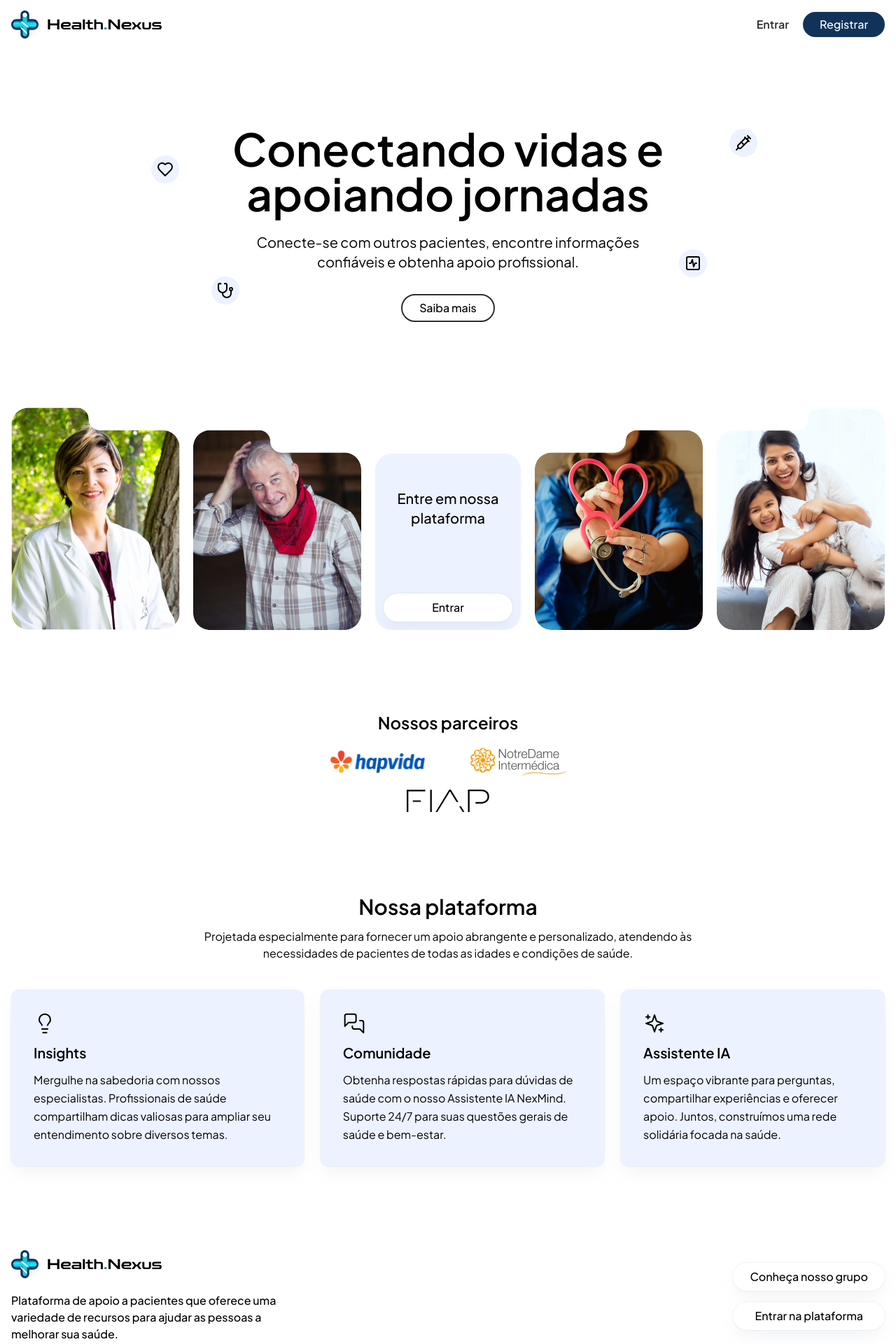
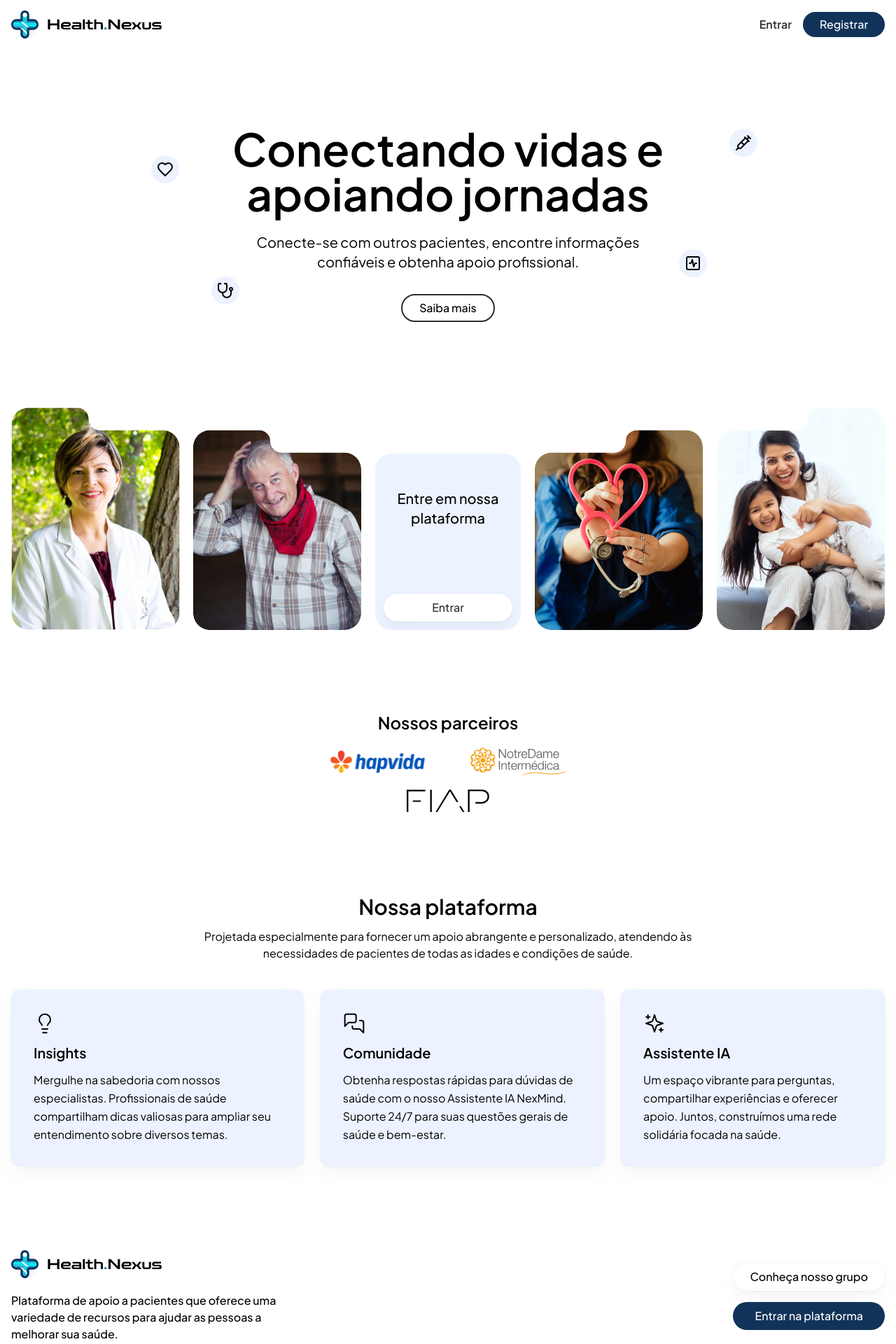
Before and after one commit to ErickKS/health-nexus, a Next.js app: page / in a window 1280 px wide. Shown: the top 1920 px of the page at 70% size. Built offline with nearby package versions, Linux system fonts and the light colour scheme.

Commit message:
refactor: components (home)

```diff
--- a/src/components/home/banner.tsx
+++ b/src/components/home/banner.tsx
@@ -15,7 +15,7 @@ export function Banner() {
 
         <a
           href="#partnership"
-          className="relative z-10 flex justify-center items-center h-10 px-6 border-2 border-gray rounded-full font-medium"
+          className="relative z-10 flex justify-center items-center h-10 px-6 border-2 border-gray rounded-full font-medium outline-none transition-all focus:bg-gray focus:text-white hover:bg-gray hover:text-white"
         >
           Saiba mais
         </a>
--- /dev/null
+++ b/src/components/home/button.tsx
@@ -0,0 +1,26 @@
+import Link, { LinkProps } from "next/link";
+import clsx from "clsx";
+
+interface ButtonProps extends LinkProps {
+  variant?: "primary" | "secondary" | "extra";
+  size: "lg" | "sm";
+  children: React.ReactNode;
+}
+
+export function Button({ variant = "primary", size, children, ...props }: ButtonProps) {
+  return (
+    <Link
+      className={clsx(
+        "flex justify-center items-center h-10 rounded-full",
+        { "h-10": size === "lg" },
+        { "h-9": size === "sm" },
+        { "bg-primary text-white px-6 font-medium": variant === "primary" },
+        { "bg-white text-gray px-6 font-medium shadow-main": variant === "secondary" },
+        { "bg-white text-gray px-2 font-semibold": variant === "extra" }
+      )}
+      {...props}
+    >
+      {children}
+    </Link>
+  );
+}
--- a/src/components/home/footer.tsx
+++ b/src/components/home/footer.tsx
@@ -1,7 +1,7 @@
 import Image from "next/image";
-import Link from "next/link";
 
 import { Members } from "./members";
+import { Button } from "./button";
 
 export function Footer() {
   return (
@@ -18,12 +18,9 @@ export function Footer() {
         <div className="flex flex-col gap-4">
           <Members />
 
-          <Link
-            href={"/autenticacao/login"}
-            className="flex justify-center items-center h-10 px-6 bg-white rounded-full font-medium shadow-main"
-          >
+          <Button href={"/autenticacao/login"} size="lg">
             Entrar na plataforma
-          </Link>
+          </Button>
         </div>
       </div>
 
--- a/src/components/home/grid.tsx
+++ b/src/components/home/grid.tsx
@@ -1,4 +1,4 @@
-import Link from "next/link";
+import { Button } from "./button";
 
 function Svg1() {
   return (
@@ -81,9 +81,9 @@ export function Grid() {
       <div className="hidden flex-col justify-between h-[252px] pt-[50px] pb-3 px-3 bg-blue-light rounded-3xl font-medium shadow-md sm:flex">
         <span className="text-xl">Entre em nossa plataforma</span>
 
-        <Link href={"/autenticacao/login"} className="flex justify-center items-center h-10 px-6 bg-white rounded-full shadow-main">
+        <Button href={"/autenticao/login"} variant="secondary" size="lg">
           Entrar
-        </Link>
+        </Button>
       </div>
 
       <div>
--- a/src/components/home/members.tsx
+++ b/src/components/home/members.tsx
@@ -5,8 +5,6 @@ import { useKeenSlider } from "keen-slider/react";
 import "keen-slider/keen-slider.min.css";
 
 import { DialogWithoutAction } from "../radix/dialog";
-import clsx from "clsx";
-import { Link } from "lucide-react";
 
 const members = [
   {
--- a/src/components/home/nav.tsx
+++ b/src/components/home/nav.tsx
@@ -1,5 +1,6 @@
-import Link from "next/link";
 import Image from "next/image";
+
+import { Button } from "./button";
 
 export function Nav() {
   return (
@@ -9,17 +10,14 @@ export function Nav() {
         <Image src={"/img/logo/nexus-3.svg"} alt="logo" height={40} width={40} priority className="xs:hidden" />
       </div>
 
-      <div className="flex gap-5">
-        <Link href={"/autenticacao/login"} className="flex justify-center items-center h-9 rounded-full text-gray font-semibold">
+      <div className="flex gap-2">
+        <Button href={"/autenticacao/login"} variant="extra" size="sm">
           Entrar
-        </Link>
+        </Button>
 
-        <Link
-          href={"/autenticacao/registro"}
-          className="flex justify-center items-center h-9 px-6 bg-primary rounded-full text-white font-medium"
-        >
+        <Button href={"/autenticacao/registro"} size="sm">
           Registrar
-        </Link>
+        </Button>
       </div>
     </nav>
   );
```
